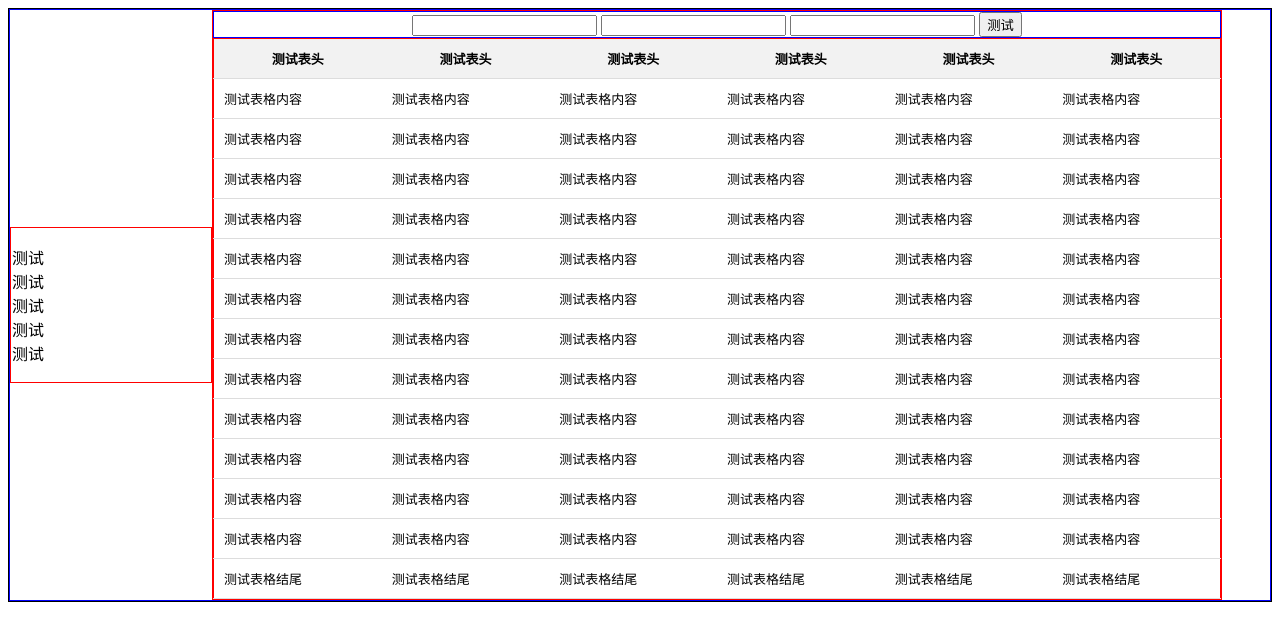
After one commit to weichao1221/price_of_plants, a FastAPI app: template templates/ceshi.html in a window 1280 px wide. The commit adds this page. Shown: the top 641 px of the page. Run offline with FastAPI, Linux system fonts and the light colour scheme; the template is opened without the code that fills it, so the values that code supplies are empty.

Commit message:
some messages

```diff
--- /dev/null
+++ b/templates/ceshi.html
@@ -0,0 +1,218 @@
+<!DOCTYPE html>
+<html lang="zh-CN">
+<head>
+    <meta charset="UTF-8">
+    <meta name="viewport" content="width=device-width, initial-scale=1.0">
+    <title>测试</title>
+
+    <style>
+        body {
+            border: black 1px solid;
+            overflow: hidden;
+        }
+        .box {
+            display: flex;
+            align-items: center;
+            direction: revert;
+            border: blue 1px solid;
+            overflow: hidden;
+        }
+        .left{
+            width: 20%;
+            max-width: 200px;
+            max-height: 80vh;
+            border: red 1px solid;
+            overflow: auto;
+        }
+        .right{
+            width: 80%;
+            max-height: 80vh;
+            border: red 1px solid;
+            overflow: auto;
+            align-items: center;
+            text-align: center;
+        }
+        .search {
+            border: blue 1px solid;
+            min-width: 400px;
+        }
+        table {
+            width: 100%;
+            border: red 1px solid;
+            border-collapse: collapse;
+        }
+        tbody {
+            overflow: auto;
+        }
+        ul {
+            list-style: none;
+            padding: 1px;
+        }
+        th, td {
+            padding: 10px;
+            text-align: left;
+            border-bottom: 1px solid #ddd;
+            font-size: small;
+            overflow: hidden;
+            text-overflow: ellipsis;
+            white-space: nowrap;
+            width: 150px;
+            word-wrap: break-word;
+        }
+
+        th {
+            background-color: #f2f2f2;
+            #border: black 1px solid;
+            text-align: center;
+        }
+
+        tr:hover {
+            background-color: #f5f5f5;
+        }
+    </style>
+</head>
+<body>
+    <div class="box">
+        <div class="left">
+            <ul>
+                <li id="cshi">测试</li>
+                <li>测试</li>
+                <li>测试</li>
+                <li>测试</li>
+                <li>测试</li>
+            </ul>
+        </div>
+        <div class="right">
+            <div class="search">
+                <input type="text">
+                <input type="text">
+                <input type="text">
+                <button>测试</button>
+            </div>
+            <div class="table">
+                <table>
+                    <thead>
+                    <tr>
+                        <th>测试表头</th>
+                        <th>测试表头</th>
+                        <th>测试表头</th>
+                        <th>测试表头</th>
+                        <th>测试表头</th>
+                        <th>测试表头</th>
+                    </tr>
+                    </thead>
+                    <tbody>
+                    <tr>
+                        <td>测试表格内容</td>
+                        <td>测试表格内容</td>
+                        <td>测试表格内容</td>
+                        <td>测试表格内容</td>
+                        <td>测试表格内容</td>
+                        <td>测试表格内容</td>
+                    </tr>
+                    <tr>
+                        <td>测试表格内容</td>
+                        <td>测试表格内容</td>
+                        <td>测试表格内容</td>
+                        <td>测试表格内容</td>
+                        <td>测试表格内容</td>
+                        <td>测试表格内容</td>
+                    </tr>
+                    <tr>
+                        <td>测试表格内容</td>
+                        <td>测试表格内容</td>
+                        <td>测试表格内容</td>
+                        <td>测试表格内容</td>
+                        <td>测试表格内容</td>
+                        <td>测试表格内容</td>
+                    </tr>
+                    <tr>
+                        <td>测试表格内容</td>
+                        <td>测试表格内容</td>
+                        <td>测试表格内容</td>
+                        <td>测试表格内容</td>
+                        <td>测试表格内容</td>
+                        <td>测试表格内容</td>
+                    </tr>
+                    <tr>
+                        <td>测试表格内容</td>
+                        <td>测试表格内容</td>
+                        <td>测试表格内容</td>
+                        <td>测试表格内容</td>
+                        <td>测试表格内容</td>
+                        <td>测试表格内容</td>
+                    </tr>
+                    <tr>
+                        <td>测试表格内容</td>
+                        <td>测试表格内容</td>
+                        <td>测试表格内容</td>
+                        <td>测试表格内容</td>
+                        <td>测试表格内容</td>
+                        <td>测试表格内容</td>
+                    </tr>
+                    <tr>
+                        <td>测试表格内容</td>
+                        <td>测试表格内容</td>
+                        <td>测试表格内容</td>
+                        <td>测试表格内容</td>
+                        <td>测试表格内容</td>
+                        <td>测试表格内容</td>
+                    </tr>
+                    <tr>
+                        <td>测试表格内容</td>
+                        <td>测试表格内容</td>
+                        <td>测试表格内容</td>
+                        <td>测试表格内容</td>
+                        <td>测试表格内容</td>
+                        <td>测试表格内容</td>
+                    </tr>
+                    <tr>
+                        <td>测试表格内容</td>
+                        <td>测试表格内容</td>
+                        <td>测试表格内容</td>
+                        <td>测试表格内容</td>
+                        <td>测试表格内容</td>
+                        <td>测试表格内容</td>
+                    </tr>
+                    <tr>
+                        <td>测试表格内容</td>
+                        <td>测试表格内容</td>
+                        <td>测试表格内容</td>
+                        <td>测试表格内容</td>
+                        <td>测试表格内容</td>
+                        <td>测试表格内容</td>
+                    </tr>
+                    <tr>
+                        <td>测试表格内容</td>
+                        <td>测试表格内容</td>
+                        <td>测试表格内容</td>
+                        <td>测试表格内容</td>
+                        <td>测试表格内容</td>
+                        <td>测试表格内容</td>
+                    </tr>
+                    <tr>
+                        <td>测试表格内容</td>
+                        <td>测试表格内容</td>
+                        <td>测试表格内容</td>
+                        <td>测试表格内容</td>
+                        <td>测试表格内容</td>
+                        <td>测试表格内容</td>
+                    </tr>
+
+                    </tbody>
+                    <tfoot>
+                    <tr>
+                        <td>测试表格结尾</td>
+                        <td>测试表格结尾</td>
+                        <td>测试表格结尾</td>
+                        <td>测试表格结尾</td>
+                        <td>测试表格结尾</td>
+                        <td>测试表格结尾</td>
+                    </tr>
+                    </tfoot>
+                </table>
+            </div>
+        </div>
+    </div>
+</body>
+</html>
```
Also changed, not shown: templates/信息价查询.html (+17 -0 lines).
